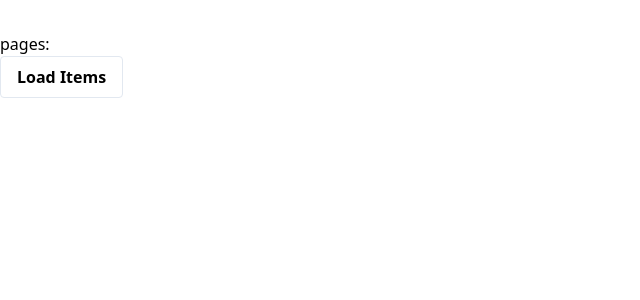
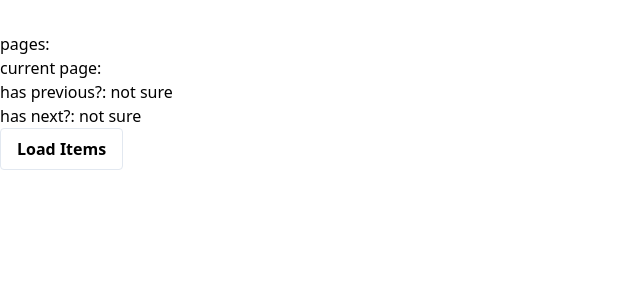
Before and after one commit to reergymerej/remember-pajamas, a React (Create React App) app: page / in a window 1280 px wide. Shown: the top 300 px of the page, without its empty margins (0-640 px from the left). Built offline with nearby package versions, Linux system fonts and the light colour scheme.

Commit message:
Split list tools into own componenet

```diff
--- a/src/components/App.js
+++ b/src/components/App.js
@@ -2,20 +2,24 @@ import React from 'react'
 import { connect } from 'react-redux'
 import { loadItems, loadItemsCancel } from '../actions'
 import * as selectors from '../selectors'
-import Button from './Button'
 import ItemList from './ItemList'
+import ListControls from './ListControls'
+
 
 class App extends React.Component {
   render() {
+    const { pages, currentPage, hasNextPage, hasPreviousPage, loadItems, loadItemsCancel, isLoading } = this.props
     return (
       <div className="container mx-auto my-8">
-        <div>
-          pages: { this.props.pages }
-        </div>
-        { !this.props.isLoading
-          ? <Button onClick={this.props.loadItems}>Load Items</Button>
-          : <Button onClick={this.props.loadItemsCancel}>Cancel Load Items</Button>
-        }
+        <ListControls
+          pages={pages}
+          currentPage={currentPage}
+          hasPreviousPage={hasPreviousPage}
+          hasNextPage={hasNextPage}
+          onLoadItems={loadItems}
+          onLoadItemsCancel={loadItemsCancel}
+          canLoad={!isLoading}
+        />
         { this.props.hasLoadTimeout && <div>timed out loading items</div> }
         { this.props.hasLoadItemsError && <div>error loading items</div> }
         { this.props.items.length > 0 && <ItemList items={this.props.items} /> }
@@ -30,6 +34,9 @@ const mapStateToProps = (state) => ({
   hasLoadItemsError: selectors.getItemsLoadError(state),
   items: selectors.getItems(state),
   pages: selectors.getTotalPages(state),
+  currentPage: selectors.getCurrentPage(state),
+  hasPreviousPage: selectors.getHasPreviousPage(state),
+  hasNextPage: selectors.getHasNextPage(state),
 })
 
 const mapDispatchToProps = {
--- /dev/null
+++ b/src/components/ListControls.js
@@ -0,0 +1,34 @@
+import React from 'react'
+import Button from './Button'
+
+const Iffy = ({ text, cond }) => {
+  let result = 'not sure'
+  switch (cond) {
+    case true:
+      result = 'yes'
+      break
+    case false:
+      result = 'no'
+      break
+  }
+  return (
+    <div>
+      {text}: {result}
+    </div>
+  )
+}
+
+const ListControls = (props) => (
+  <div>
+    pages: { props.pages }<br />
+    current page: { props.currentPage }<br />
+    <Iffy text="has previous?" cond={props.hasPreviousPage} />
+    <Iffy text="has next?" cond={props.hasNextPage} />
+    { props.canLoad
+      ? <Button onClick={props.onLoadItems}>Load Items</Button>
+      : <Button onClick={props.onLoadItemsCancel}>Cancel Load Items</Button>
+    }
+  </div>
+)
+
+export default ListControls
--- a/src/selectors/index.js
+++ b/src/selectors/index.js
@@ -5,7 +5,6 @@ export const getItemLoadTimeout = (state) => state.loadItemsTimeout
 export const getItemsLoadError = (state) => state.loadItemsError
 export const getItems = (state) => [...state.items]
 
-// limit, skip, total
 export const getItemsPageLimit = (state) => (state.itemsPaging || {}).limit
 export const getItemsPageSkip = (state) => (state.itemsPaging || {}).skip
 export const getItemsPageTotal = (state) => (state.itemsPaging || {}).total
@@ -19,3 +18,26 @@ export const getTotalPages = createSelector(
     return isNaN(pages) ? undefined : pages
   }
 )
+
+export const getCurrentPage = createSelector(
+  getItemsPageLimit,
+  getItemsPageSkip,
+  (pageSize, skip) => {
+    const current = (skip / pageSize) + 1
+    return isNaN(current) ? undefined : current
+  }
+)
+
+export const getHasPreviousPage = createSelector(
+  getCurrentPage,
+  getTotalPages,
+  // undefined if either is missing
+  (current, pages) => (current && current) && (current > pages)
+)
+
+export const getHasNextPage = createSelector(
+  getCurrentPage,
+  getTotalPages,
+  // undefined if either is missing
+  (current, pages) => (current && current) && (current < pages)
+)
```
